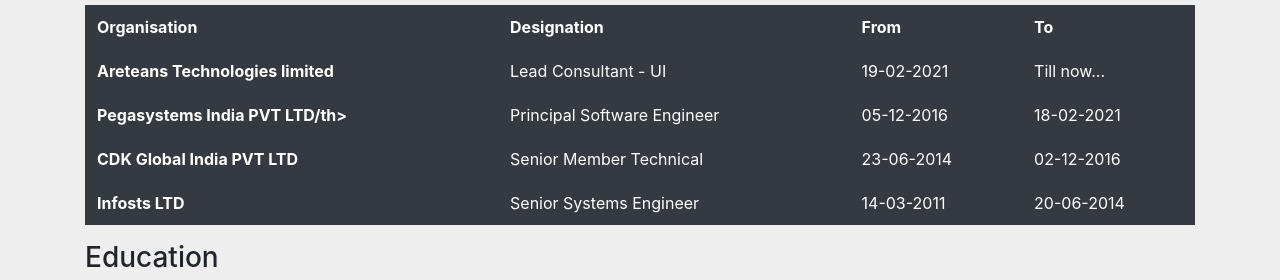
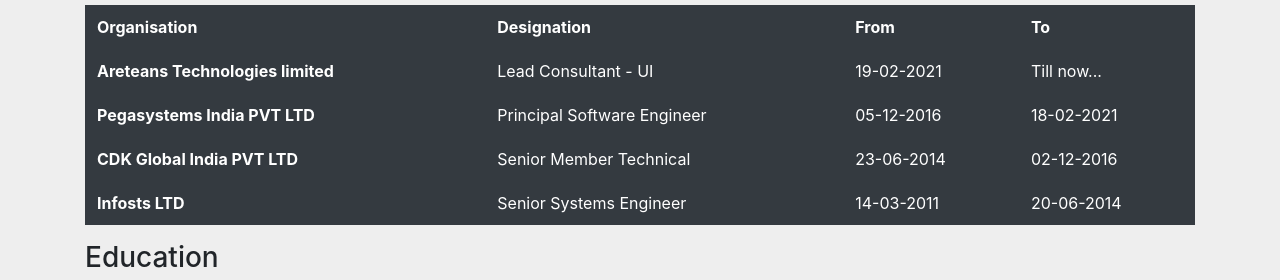
Before and after one commit to janardhan-ravada/janardhan-ravada.github.io, a plain HTML site: page index.html in a window 1280 px wide. Shown: the part 457-737 px from the top of the page. Drawn offline with nearby package versions, Linux system fonts and the light colour scheme.

Commit message:
Update index.html

```diff
--- a/index.html
+++ b/index.html
@@ -95,7 +95,7 @@ body {
       <td>Till now...</td>
     </tr>
     <tr>
-      <th scope="row">Pegasystems India PVT LTD/th>
+      <th scope="row">Pegasystems India PVT LTD</th>
       <td>Principal Software Engineer</td>
       <td>05-12-2016</td>
       <td>18-02-2021</td>
```
